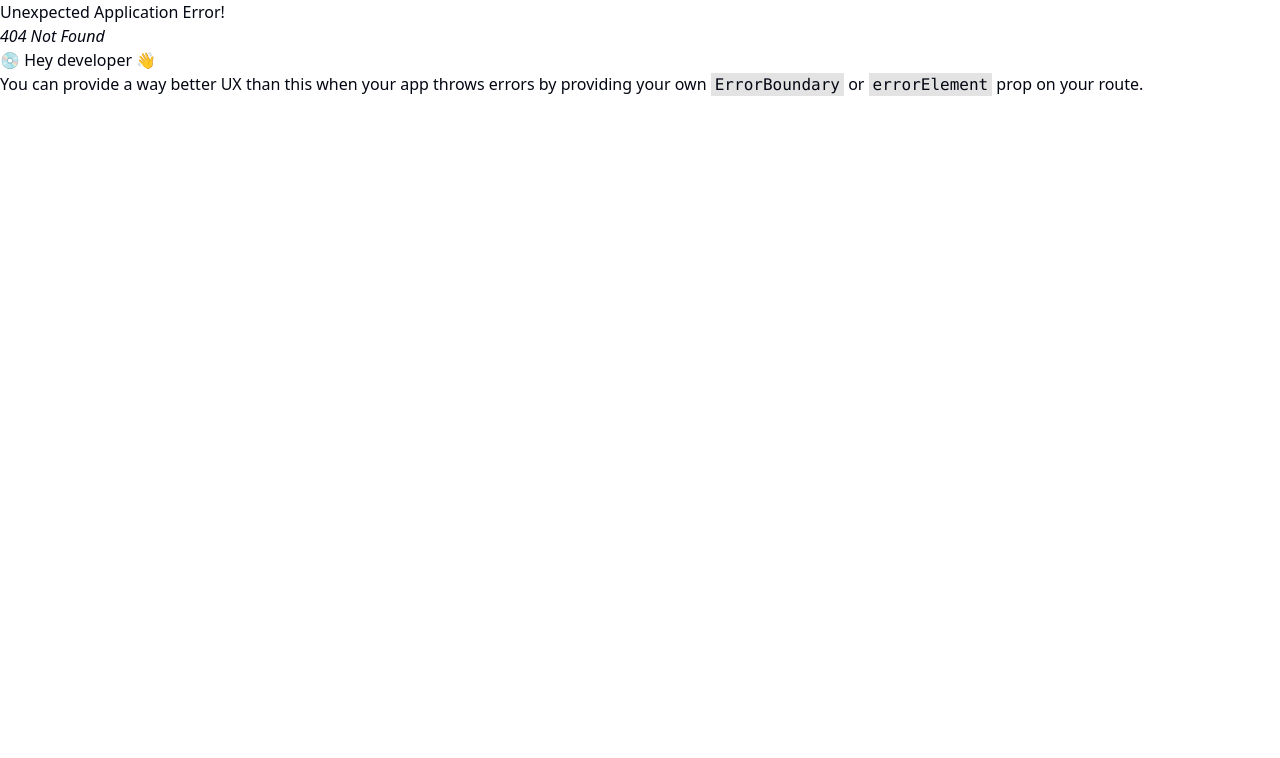
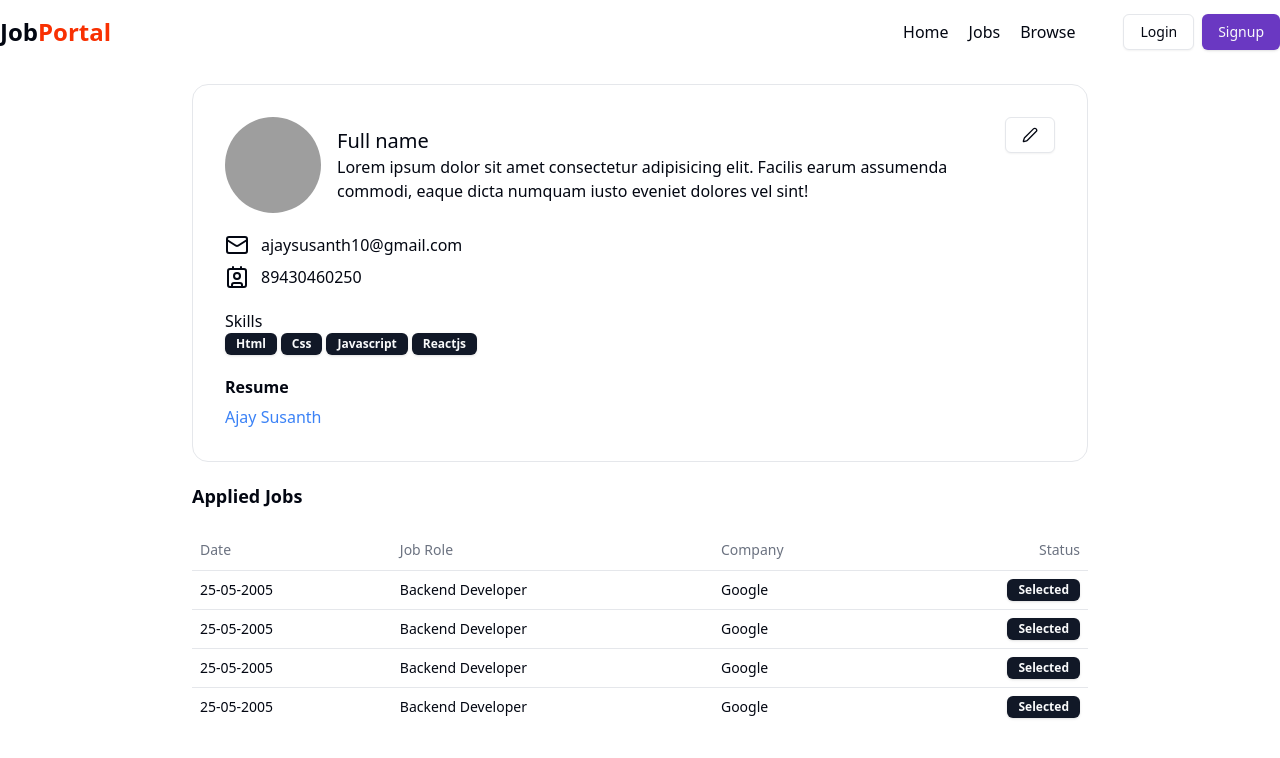
Before and after one commit to AjaySusanth/job-portal-deploy, a React (Vite) app in the folder frontend/: page /profile in a window 1280 px wide. Before the commit this address had no page. Shown: the top 758 px of the page. Built offline with nearby package versions, Linux system fonts and the light colour scheme; grey boxes are pictures that could not be loaded.

Commit message:
profile page

```diff
--- a/frontend/src/App.jsx
+++ b/frontend/src/App.jsx
@@ -4,6 +4,7 @@
 import Login from "./components/auth/Login"
 import Jobs from "./components/Jobs"
 import Browse from "./components/Browse"
+import Profile from "./components/Profile"
 
 const appRouter = createBrowserRouter([
   {
@@ -26,6 +27,10 @@
     path:'/browse',
     element:<Browse/>
   },
+  {
+    path:'/profile',
+    element:<Profile/>
+  },
 ])
 
 const App = () => {
--- /dev/null
+++ b/frontend/src/components/AppliedJobTable.jsx
@@ -0,0 +1,33 @@
+import { Badge } from "./ui/badge"
+import { Table, TableBody, TableCell, TableHead, TableHeader, TableRow } from "./ui/table"
+
+const AppliedJobTable = () => {
+    const allAppliedJobs = [1, 2, 3, 4]
+    return (
+        <div>
+            <Table>
+                <TableHeader>
+                    <TableRow>
+                        <TableHead>Date</TableHead>
+                        <TableHead>Job Role</TableHead>
+                        <TableHead>Company</TableHead>
+                        <TableHead className="text-right">Status</TableHead>
+                    </TableRow>
+                </TableHeader>
+                <TableBody>
+                    {
+                        allAppliedJobs.length <= 0 ? <span>You haven't applied any job yet.</span> : allAppliedJobs.map((appliedJob,index) => (
+                            <TableRow key={index}>
+                                <TableCell>25-05-2005</TableCell>
+                                <TableCell>Backend Developer</TableCell>
+                                <TableCell>Google</TableCell>
+                                <TableCell className="text-right"><Badge>Selected</Badge></TableCell>
+                            </TableRow>
+                        ))
+                    }
+                </TableBody>
+            </Table>
+        </div>
+    )
+}
+export default AppliedJobTable
--- /dev/null
+++ b/frontend/src/components/Profile.jsx
@@ -0,0 +1,61 @@
+import { Contact, Mail, Pen } from "lucide-react";
+import Navbar from "./shared/Navbar";
+import { Avatar, AvatarImage } from "./ui/avatar";
+import { Button } from "./ui/button";
+import { Badge } from "./ui/badge";
+import { Label } from "./ui/label";
+import AppliedJobTable from "./AppliedJobTable";
+
+const Profile = () => {
+    const skills = ["Html", "Css", "Javascript", "Reactjs"]
+    const isResume = true;
+
+    return (
+        <div>
+            <Navbar />
+            <div className='max-w-4xl mx-auto bg-white border border-gray-200 rounded-2xl my-5 p-8'>
+                <div className='flex justify-between'>
+                    <div className='flex items-center gap-4'>
+                        <Avatar className="h-24 w-24">
+                            <AvatarImage src="https://www.shutterstock.com/image-vector/circle-line-simple-design-logo-600nw-2174926871.jpg" alt="profile" />
+                        </Avatar>
+                        <div>
+                            <h1 className='font-medium text-xl'>Full name</h1>
+                            <p>Lorem ipsum dolor sit amet consectetur adipisicing elit. Facilis earum assumenda commodi, eaque dicta numquam iusto eveniet dolores vel sint!</p>
+                        </div>
+                    </div>
+                    <Button className="text-right" variant="outline"><Pen /></Button>
+                </div>
+                <div className='my-5'>
+                    <div className='flex items-center gap-3 my-2'>
+                        <Mail />
+                        <span>ajaysusanth10@gmail.com</span>
+                    </div>
+                    <div className='flex items-center gap-3 my-2'>
+                        <Contact />
+                        <span>89430460250</span>
+                    </div>
+                </div>
+                <div className='my-5'>
+                    <h1>Skills</h1>
+                    <div className='flex items-center gap-1'>
+                        {
+                            skills.length !== 0 ? skills.map((item, index) => <Badge key={index}>{item}</Badge>) : <span>NA</span>
+                        }
+                    </div>
+                </div>
+                <div className='grid w-full max-w-sm items-center gap-1.5'>
+                <Label className="text-md font-bold">Resume</Label>
+                    {
+                        isResume ? <a target='blank' href='https://ui.shadcn.com/docs/components/badge' className='text-blue-500 w-full hover:underline cursor-pointer'>Ajay Susanth</a> : <span>NA</span>
+                    }
+                </div>
+            </div>
+            <div className='max-w-4xl mx-auto bg-white rounded-2xl'>
+                <h1 className='font-bold text-lg my-5'>Applied Jobs</h1>
+                <AppliedJobTable />
+            </div>
+        </div>
+    )
+}
+export default Profile
--- a/frontend/src/components/auth/Login.jsx
+++ b/frontend/src/components/auth/Login.jsx
@@ -9,7 +9,7 @@
 import axios from "axios"
 import { USER_API_END_POINT } from "@/utils/constants.js"
 import { useDispatch, useSelector } from "react-redux"
-import { setLoading } from "@/redux/authSlice"
+import { setLoading, setUser } from "@/redux/authSlice"
 import { Loader2 } from "lucide-react"
 
 const Login = () => {
@@ -38,6 +38,7 @@
                 withCredentials:true
             })
             if(res.data.success) {
+                dispatch(setUser(res.data.user))
                 navigate('/');
                 toast.success(res.data.message)
             }
--- a/frontend/src/components/shared/Navbar.jsx
+++ b/frontend/src/components/shared/Navbar.jsx
@@ -3,9 +3,10 @@
 import { Popover, PopoverContent, PopoverTrigger } from "../ui/popover"
 import { Button } from "../ui/button"
 import { Link } from "react-router-dom"
+import { useSelector } from "react-redux"
 
 const Navbar = () => {
-    const user = false;
+    const { user } = useSelector(store => store.auth)
     return (
         <div className='bg-white'>
             <div className='flex items-center justify-between mx-auto max-w-7xl h-16'>
@@ -26,7 +27,7 @@
                             (
                                 <div>
                                     <div className='flex items-center gap-2'>
-                                       <Link to="/login"><Button variant="outline">Login</Button></Link>
+                                        <Link to="/login"><Button variant="outline">Login</Button></Link>
                                         <Link to="/signup"><Button className="bg-[#6A38C2] hover:bg-[#5b30a6]">Signup</Button></Link>
                                     </div>
                                 </div>
@@ -51,7 +52,9 @@
                                         <div className='flex flex-col my-2 text-gray-600'>
                                             <div className='flex w-fit items-center gap-2 cursor-pointer'>
                                                 <User2 />
-                                                <Button variant="link">View Profile</Button>
+                                                <Button variant="link">
+                                                    <Link to='/profile'>View Profile</Link>
+                                                </Button>
                                             </div>
                                             <div className='flex w-fit items-center gap-2 cursor-pointer'>
                                                 <LogOut />
@@ -64,7 +67,7 @@
                     }
 
 
-                 </div>
+                </div>
             </div>
         </div>
     )
--- /dev/null
+++ b/frontend/src/components/ui/table.jsx
@@ -0,0 +1,86 @@
+import * as React from "react"
+
+import { cn } from "@/lib/utils"
+
+const Table = React.forwardRef(({ className, ...props }, ref) => (
+  <div className="relative w-full overflow-auto">
+    <table
+      ref={ref}
+      className={cn("w-full caption-bottom text-sm", className)}
+      {...props} />
+  </div>
+))
+Table.displayName = "Table"
+
+const TableHeader = React.forwardRef(({ className, ...props }, ref) => (
+  <thead ref={ref} className={cn("[&_tr]:border-b", className)} {...props} />
+))
+TableHeader.displayName = "TableHeader"
+
+const TableBody = React.forwardRef(({ className, ...props }, ref) => (
+  <tbody
+    ref={ref}
+    className={cn("[&_tr:last-child]:border-0", className)}
+    {...props} />
+))
+TableBody.displayName = "TableBody"
+
+const TableFooter = React.forwardRef(({ className, ...props }, ref) => (
+  <tfoot
+    ref={ref}
+    className={cn("border-t bg-muted/50 font-medium [&>tr]:last:border-b-0", className)}
+    {...props} />
+))
+TableFooter.displayName = "TableFooter"
+
+const TableRow = React.forwardRef(({ className, ...props }, ref) => (
+  <tr
+    ref={ref}
+    className={cn(
+      "border-b transition-colors hover:bg-muted/50 data-[state=selected]:bg-muted",
+      className
+    )}
+    {...props} />
+))
+TableRow.displayName = "TableRow"
+
+const TableHead = React.forwardRef(({ className, ...props }, ref) => (
+  <th
+    ref={ref}
+    className={cn(
+      "h-10 px-2 text-left align-middle font-medium text-muted-foreground [&:has([role=checkbox])]:pr-0 [&>[role=checkbox]]:translate-y-[2px]",
+      className
+    )}
+    {...props} />
+))
+TableHead.displayName = "TableHead"
+
+const TableCell = React.forwardRef(({ className, ...props }, ref) => (
+  <td
+    ref={ref}
+    className={cn(
+      "p-2 align-middle [&:has([role=checkbox])]:pr-0 [&>[role=checkbox]]:translate-y-[2px]",
+      className
+    )}
+    {...props} />
+))
+TableCell.displayName = "TableCell"
+
+const TableCaption = React.forwardRef(({ className, ...props }, ref) => (
+  <caption
+    ref={ref}
+    className={cn("mt-4 text-sm text-muted-foreground", className)}
+    {...props} />
+))
+TableCaption.displayName = "TableCaption"
+
+export {
+  Table,
+  TableHeader,
+  TableBody,
+  TableFooter,
+  TableHead,
+  TableRow,
+  TableCell,
+  TableCaption,
+}
--- a/frontend/src/redux/authSlice.js
+++ b/frontend/src/redux/authSlice.js
@@ -3,14 +3,18 @@
 const authSlice = createSlice({
     name:"auth",
     initialState:{
-        loading:false
+        loading:false,
+        user:null
     },
     reducers:{
         setLoading:(state,action) =>{
             state.loading = action.payload
+        },
+        setUser:(state,action) => {
+            state.user = action.payload
         }
     }
 });
 
-export const {setLoading} = authSlice.actions;
+export const {setLoading,setUser} = authSlice.actions;
 export default authSlice.reducer
```
